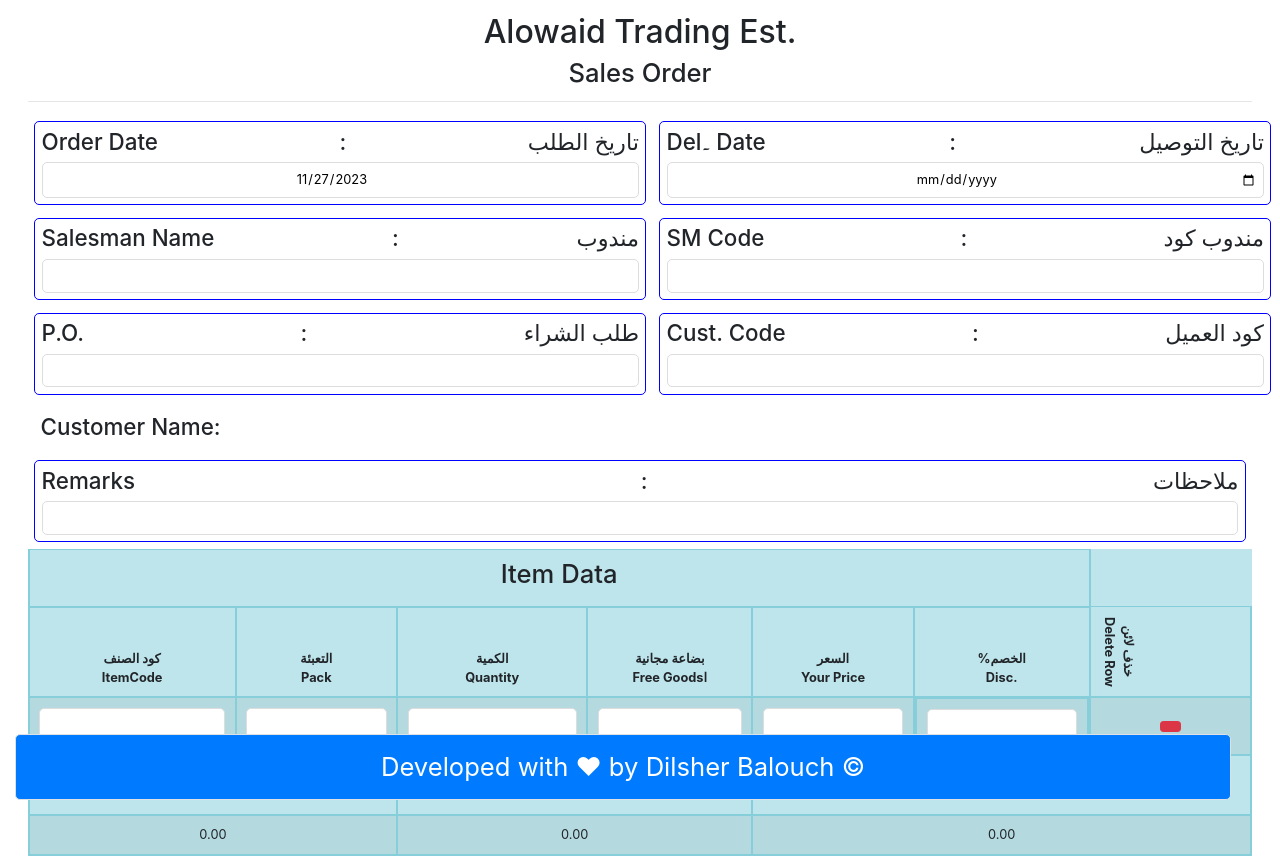
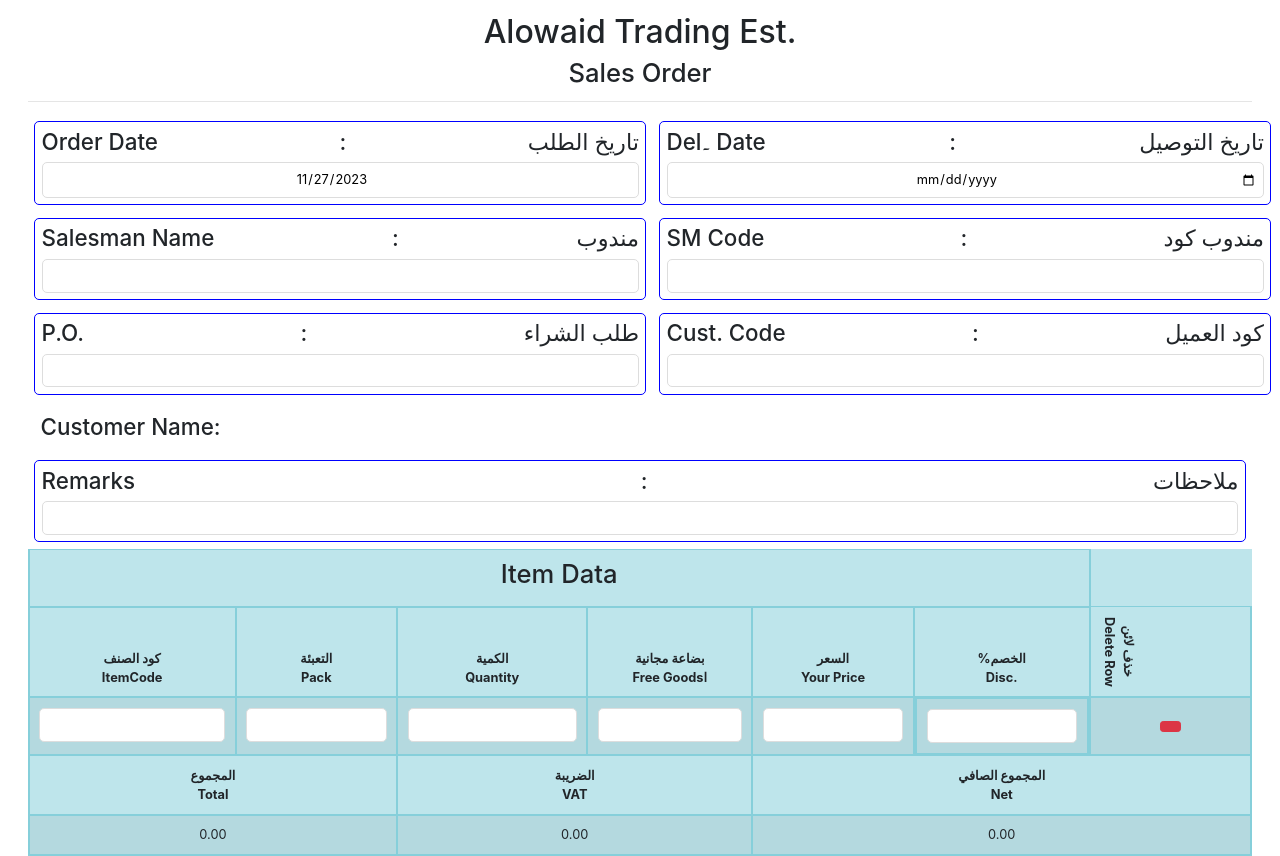
Before and after one commit to DilsherB/sales-order-app, a React (Create React App) app: page / in a window 1280 px wide. Shown: the top 856 px of the page. Built offline with nearby package versions, Linux system fonts and the light colour scheme; the HTML template or start-up script is replaced by a standard one.

Commit message:
style for the footer adjusted.

```diff
--- a/src/components/SalesOrder.js
+++ b/src/components/SalesOrder.js
@@ -501,7 +501,7 @@
       {royalCotton && <ShowItems dept={"rc"} onItemClick={handleItemSelect} />}
       <div
         className="d-flex justify-content-center border p-3 bg-primary text-white"
-        style={{ position: "fixed", bottom: "0", width: "95vw", borderRadius: "5px", fontSize: "2rem" }}
+        style={{ width: "93vw", borderRadius: "5px", fontSize: "2rem" }}
         >
           Developed with &#10084; by Dilsher Balouch &copy;
       </div>
```
